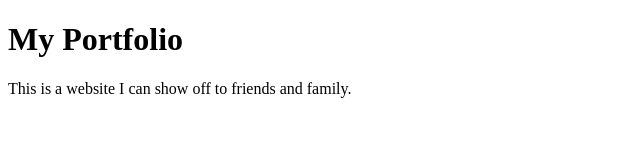
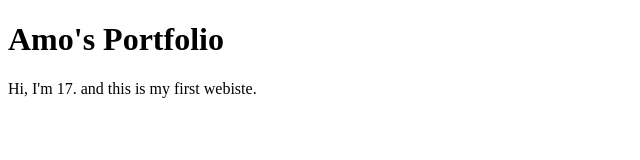
Before and after one commit to AmnaFarooqAF/my-portfolio, a plain HTML site: page index.html in a window 1280 px wide. Shown: the whole page, without its empty margins (0-640 px from the left). Drawn offline with Linux system fonts and the light colour scheme.

Commit message:
made the page about me

```diff
--- a/index.html
+++ b/index.html
@@ -1,10 +1,10 @@
 <!DOCTYPE html>
 <html>
 	<head>
-		<title>My Portfolio</title>
+		<title>Amo's Portfolio</title>
 	</head>
 	<body>
-		<h1>My Portfolio</h1>
-		<p>This is a website I can show off to friends and family.</p>
+		<h1>Amo's Portfolio</h1>
+		<p>Hi, I'm 17. and this is my first webiste.</p>
 	</body>
 </html>
```
